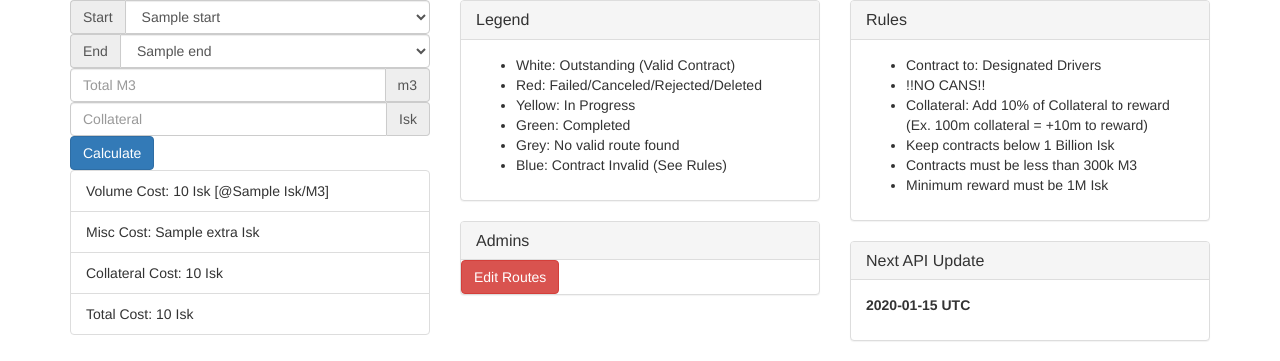
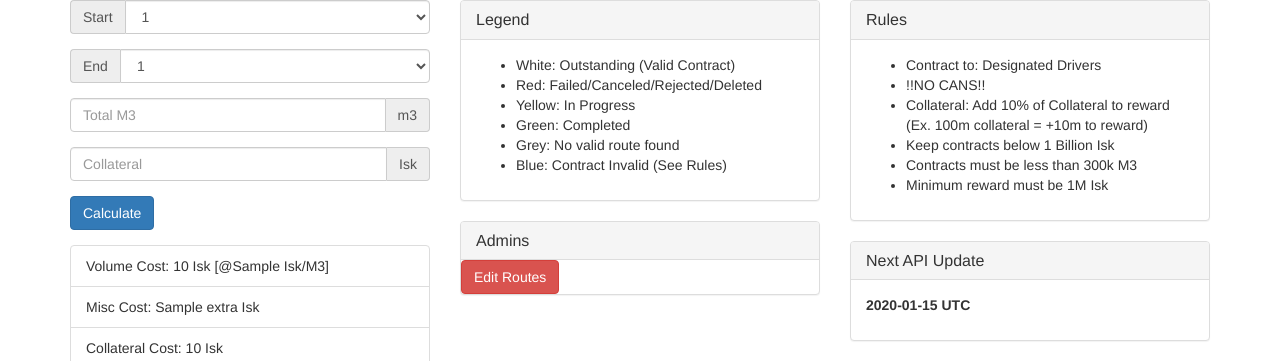
Before and after one commit to macalik/TITDev, a Flask app: template templates/jf.html in a window 1280 px wide. Shown: the top 361 px of the page. Run offline with Flask 2, Linux system fonts and the light colour scheme; the template is opened without the code that fills it: most values are stand-ins (such as "Sample title", 1, 10 or a date in 2020); parts of the project's set-up code (start-up, migrations or seed data) failed here and were passed over; some libraries are stand-ins or nearby versions.

Commit message:
JF Hotfix v1.2.1
Hotfix for crash when same start and end station, start and end stations
reset when calculating, and css spacing.

```diff
--- a/templates/jf.html
+++ b/templates/jf.html
@@ -5,31 +5,49 @@
             <div class="col-md-4">
                 <div class="jf-form">
                     <form>
+                        <div class="form-group">
                             <div class="input-group">
                                 <span class="input-group-addon">Start</span>
                                 <select class="form-control" name="start">
                                     {% for start in start_list %}
-                                <option value="{{start}}">{{start}}</option>
+                                    {% if start[1] %}
+                                    <option value="{{start[0]}}" selected>{{start[0]}}</option>
+                                    {% else %}
+                                    <option value="{{start[0]}}">{{start[0]}}</option>
+                                    {% endif %}
                                     {% endfor %}
                                 </select>
                             </div>
+                        </div>
+                        <div class="form-group">
                             <div class="input-group">
                                 <span class="input-group-addon">End</span>
                                 <select class="form-control" name="end">
                                     {% for end in end_list %}
-                                <option value="{{end}}">{{end}}</option>
+                                    {% if end[1] %}
+                                    <option value="{{end[0]}}" selected>{{end[0]}}</option>
+                                    {% else %}
+                                    <option value="{{end[0]}}">{{end[0]}}</option>
+                                    {% endif %}
                                     {% endfor %}
                                 </select>
                             </div>
+                        </div>
+                        <div class="form-group">
                             <div class="input-group">
                                 <input type="number" class="form-control" placeholder="Total M3" name="volume" value="{{volume}}" step="0.01" min ="0" >
                                 <span class="input-group-addon">m3</span>
                             </div>
+                        </div>
+                        <div class="form-group">
                             <div class="input-group">
                                 <input type="number" class="form-control" placeholder="Collateral" name="collateral" value="{{collateral}}" step="0.01" min ="0" >
                                 <span class="input-group-addon">Isk</span>
                             </div>
+                        </div>
+                        <div class="form-group">
                             <button type="submit" class="btn btn-primary">Calculate</button>
+                        </div>
                     </form>
                 </div>
                 <ul class="list-group">
```
Also changed, not shown: views/jump_freighter.py (+28 -11 lines). Lines whose indentation alone changed are shown as unchanged.
